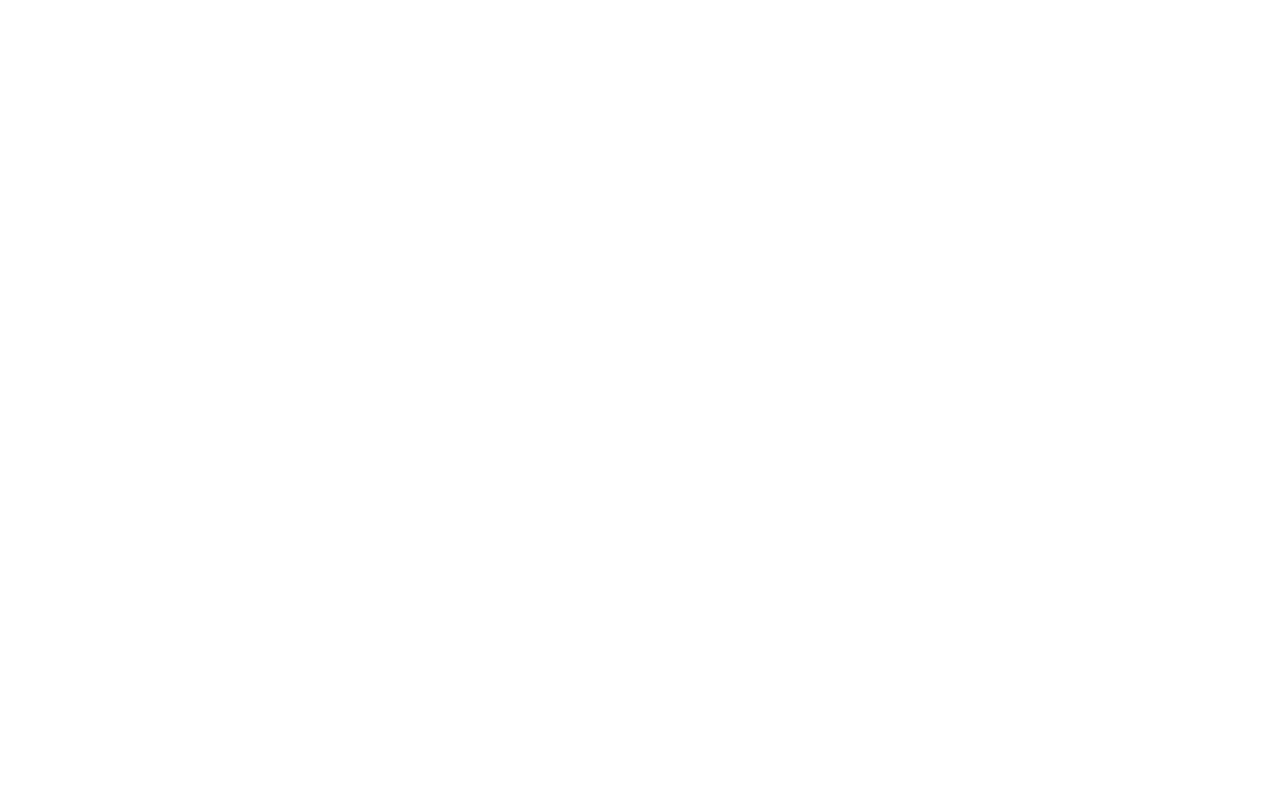
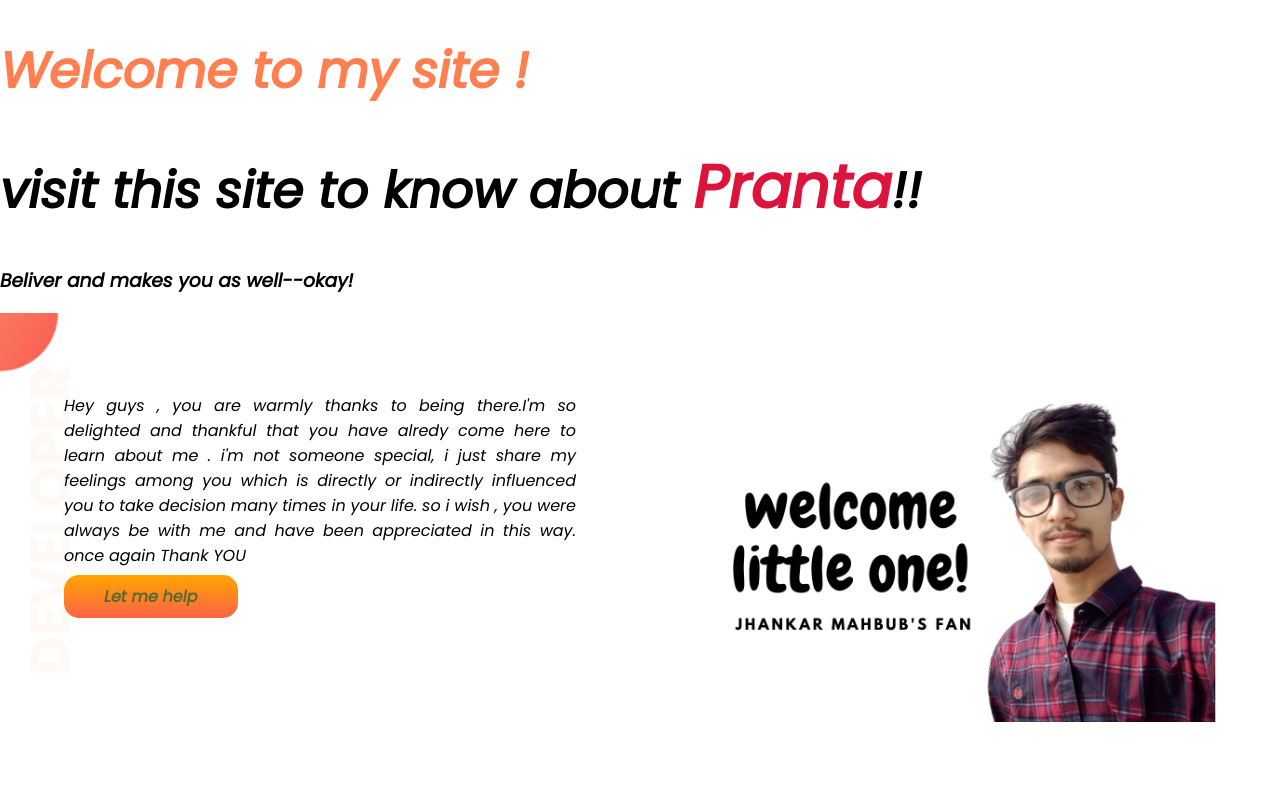
Before and after one commit to PrantaAcherjee/Developer-website, a plain HTML site: page index.html in a window 1280 px wide. Drawn offline with Linux system fonts and the light colour scheme.

Commit message:
top-banner added

```diff
--- a/index.html
+++ b/index.html
@@ -1,13 +1,40 @@
 <!DOCTYPE html>
 <html lang="en">
+
 <head>
     <meta charset="UTF-8">
     <meta http-equiv="X-UA-Compatible" content="IE=edge">
     <meta name="viewport" content="width=device-width, initial-scale=1.0">
     <title>Pranta's portfolio</title>
+    <link rel="preconnect" href="https://fonts.         googleapis.com">
+    <link rel="preconnect" href="https://fonts.gstaticcom" crossorigin>
+    <link href="https://fonts.googleapis.com/css2?          family=Poppins:ital@1&display=swap" rel="stylesheet">
     <link rel="stylesheet" href="style.css">
 </head>
+
 <body>
+    <h1 class="prothom">Welcome to my site !</h1>
+    <h1>visit this site to know about <span style="font-size: larger; color: crimson;">Pranta</span>!!</h1>
+    <h3>Beliver and makes you as well--okay!</h3>
+    <section class="top-banner">
+        <Div class="half-width">
+            <p id="okay">Hey guys , you are warmly thanks to being there.I'm so delighted and thankful that you have
+                alredy come
+                here
+                to learn about me . i'm not someone special, i just share my feelings among you which is directly or
+                indirectly influenced you to take decision many times in your life. so i wish , you were always be with
+                me
+                and have been appreciated in this way. once again
+                Thank YOU </p>
+            <a class="link-button" target="_blank" href="https://www.linkedin.com/in/pranta-acherjee-978993201/">Let me
+                help</a>
+        </Div>
+        <Div class="half-width">
+            <img src="welcome little one!.png" alt="Pranta">
+        </Div>
+    </Section>
+
 
 </body>
+
 </html>
--- a/style.css
+++ b/style.css
@@ -0,0 +1,28 @@
+body{
+    font-family: 'Poppins', sans-serif;
+    margin: 0%;
+}
+h1{font-size: 50px;
+}
+.prothom{color: coral;}
+section{
+    display: flex;
+}
+.half-width{width: 50%;
+padding: 5%;}
+.half-width img{width: 100%;}
+#okay{
+    text-align: justify;
+}
+.link-button{
+    text-decoration: none;
+    background-image: linear-gradient(orange, tomato );
+    padding: 10px 40px;
+    color: darkolivegreen;
+    font-weight: 700;
+    border-radius: 15px;
+}
+.top-banner{
+    background-image: url(top-banner.png);
+    background-repeat: no-repeat;
+}
```
Also changed, not shown: 143114616_1269802540065809_7129308007892676001_n.jpg (added), 144479336_1270435116669218_8391765250190046604_n.jpg (added), images/dream-bg.png (added), images/exp-bg.png (added), images/jhankar.png (added), images/jhankar2.png (added), images/my-bg.png (added), images/my-bg2.png (added), images/top-banner.png (added), top-banner.png (added), welcome little one! (1).png (added), welcome little one!.png (added).
